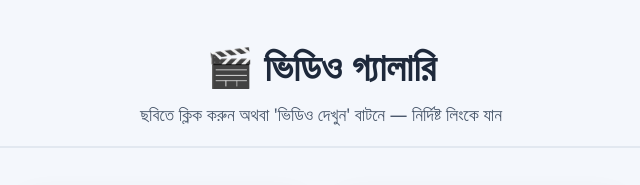
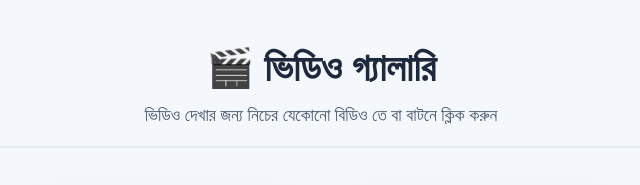
Before and after one commit to emon219298-beep/Earn-usd, a plain HTML site: page index.html in a window 1280 px wide. Shown: the top 185 px of the page, 319-959 px from the left. Drawn offline with Linux system fonts and the light colour scheme; grey boxes are pictures that could not be loaded.

Commit message:
Update index.html

```diff
--- a/index.html
+++ b/index.html
@@ -202,7 +202,7 @@
 <body>
     <div class="container">
         <h1>🎬 ভিডিও গ্যালারি</h1>
-        <p class="sub-head">ছবিতে ক্লিক করুন অথবা 'ভিডিও দেখুন' বাটনে — নির্দিষ্ট লিংকে যান</p>
+        <p class="sub-head">ভিডিও দেখার জন্য নিচের যেকোনো বিডিও তে বা বাটনে ক্লিক করুন</p>
 
         <div class="gallery-grid" id="galleryGrid"></div>
 
```
